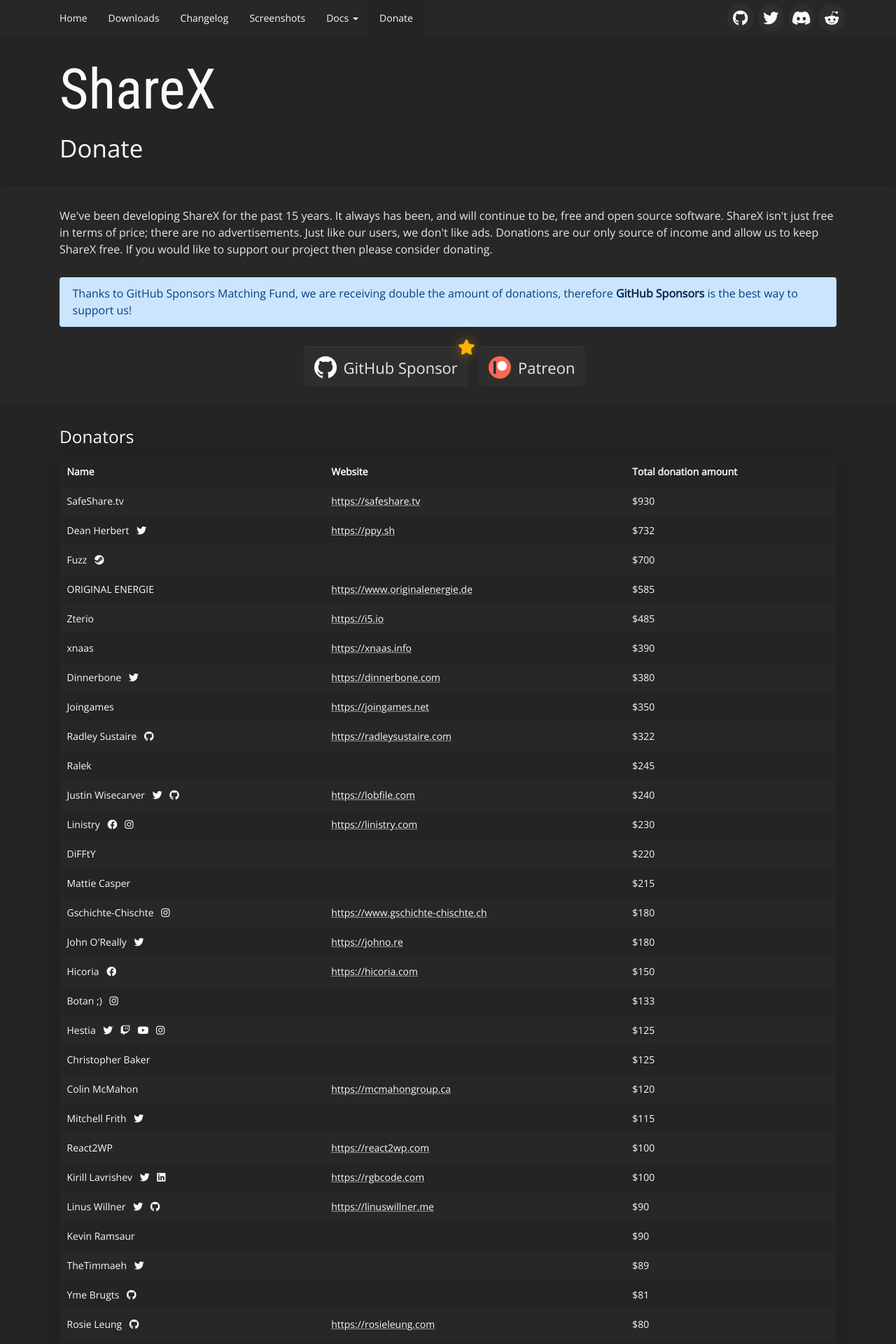
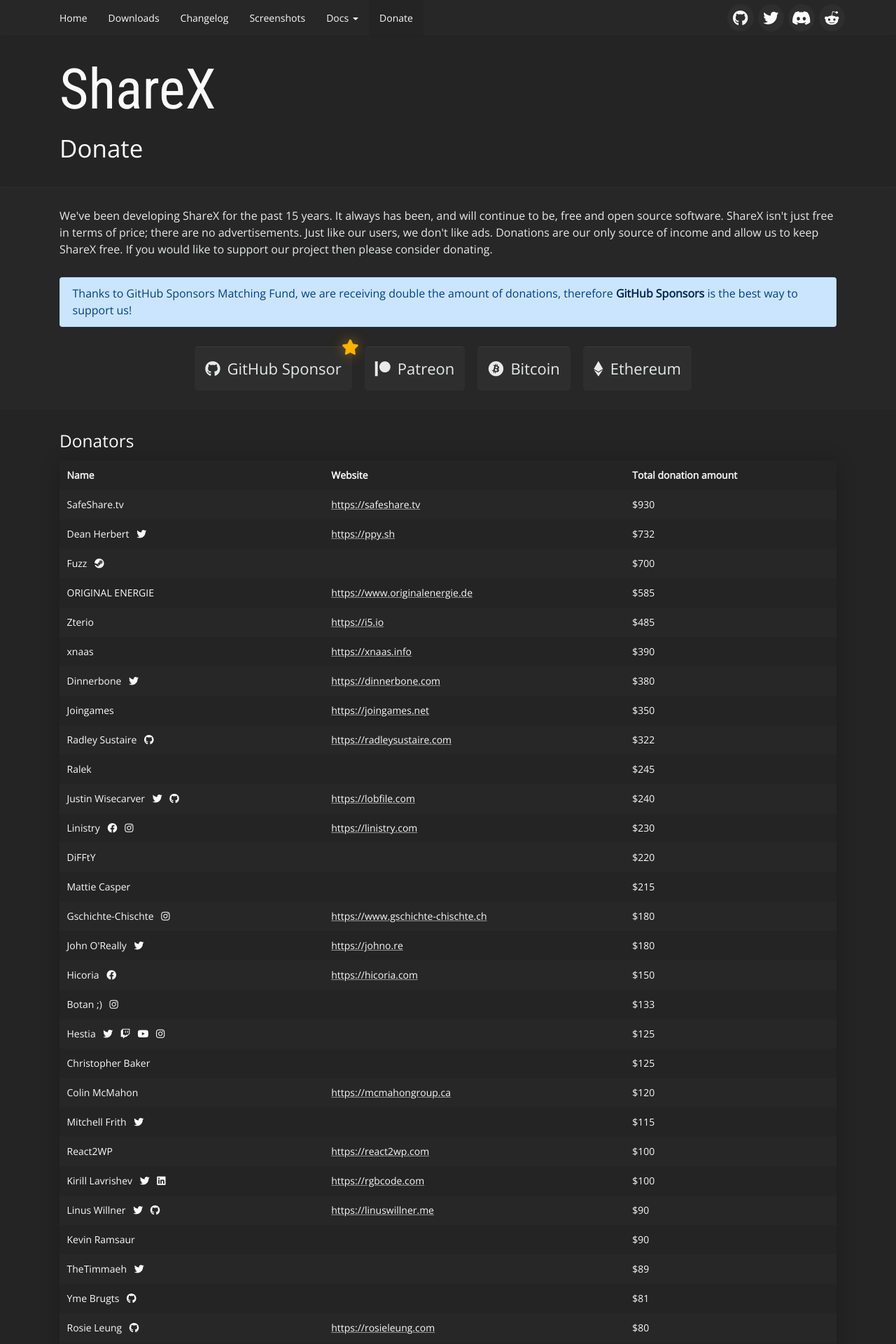
Before and after one commit to ShareX/sharex.github.io, a Jekyll site: the page built from donate.html, in a window 1280 px wide. Shown: the top 1920 px of the page at 70% size. Built offline with Jekyll 4.4.1, drawn with Linux system fonts in a browser that asks for light colours.

Commit message:
Added Bitcoin and Ethereum donation options

```diff
--- a/callback/index.html
+++ b/callback/index.html
@@ -7,7 +7,7 @@
     <div class="container">
         <h1 id="title"></h1>
         <div>
-            <input id="code" type="text" class="form-control" onfocus="this.select()" />
+            <input type="text" id="code" class="form-control" readonly />
             <a class="btn" role="button">Copy to clipboard</a>
         </div>
     </div>
--- a/css/main.scss
+++ b/css/main.scss
@@ -504,22 +504,12 @@
     }
 
     .btn {
+        margin: 0px $container-padding-half $container-padding-half 0px;
+        padding: $container-padding-half;
+
+        .fa-brands {
             margin-left: 0px;
-        margin-top: 0px;
-        margin-bottom: 1rem;
-        padding-left: 1rem;
-        padding-right: 1rem;
-
-        img {
             margin-right: 10px;
-        }
-
-        i {
-            margin-left: 10px;
-        }
-
-        span {
-            vertical-align: middle;
         }
     }
 }
@@ -531,22 +521,54 @@
 }
 
 .crypto-modal {
-    color: $background-highlight;
+    .modal-content {
+        background-color: $background-alt;
+        color: $text-color;
+
+        .modal-header {
+            border-bottom: none;
+
+            .modal-title {
+                font-size: 25px;
+                font-weight: 300;
+
+                .fa-brands {
+                    margin-right: 10px;
+                }
+            }
 
             .close {
+                color: $text-color;
                 font-size: 30px;
+            }
         }
 
         .crypto-qr {
-        margin: 20px;
+            margin: 0px $container-padding $container-padding $container-padding;
         }
 
         .crypto-address {
-        margin: 15px 5px 5px 5px;
+            display: flex;
 
-        .card-body {
-            font-size: 18px;
-            padding: 5px;
+            input {
+                height: auto;
+                background-color: lighten($background-highlight, 5%);
+                color: $text-color-alt;
+                border: none;
+                border-top: 1px solid lighten($background-highlight, 10%);
+                box-shadow: none;
+                font-size: 20px;
+                font-weight: 300;
+                padding-left: 15px;
+                text-align: center;
+            }
+
+            .btn {
+                margin: 0px 0px 0px 15px;
+                padding: 10px 15px;
+                white-space: nowrap;
+                width: 280px;
+            }
         }
     }
 }
--- a/donate.html
+++ b/donate.html
@@ -10,8 +10,62 @@
         <p class="alert alert-primary">Thanks to GitHub Sponsors Matching Fund, we are receiving double the amount of donations, therefore <a class="alert-link" href="https://github.com/sponsors/Jaex">GitHub Sponsors</a> is the best way to support us!</p>
 
         <div class="text-center">
-            <a class="btn" role="button" href="https://github.com/sponsors/Jaex"><img src="/img/GitHub.png" /><span>GitHub Sponsor<i class="fa-solid fa-star"></i></span></a>
-            <a class="btn" role="button" href="https://www.patreon.com/ShareX"><img src="/img/Patreon.png" /><span>Patreon</span></a>
+            <a class="btn" role="button" href="https://github.com/sponsors/Jaex">
+                <i class="fa-brands fa-github"></i>GitHub Sponsor<i class="fa-solid fa-star"></i>
+            </a>
+            <a class="btn" role="button" href="https://www.patreon.com/ShareX">
+                <i class="fa-brands fa-patreon"></i>Patreon
+            </a>
+            <a class="btn" role="button" href="#" data-toggle="modal" data-target="#bitcoin-modal">
+                <i class="fa-brands fa-bitcoin"></i>Bitcoin
+            </a>
+            <a class="btn" role="button" href="#" data-toggle="modal" data-target="#ethereum-modal">
+                <i class="fa-brands fa-ethereum"></i>Ethereum
+            </a>
+        </div>
+
+        <div id="bitcoin-modal" class="modal fade crypto-modal" tabindex="-1" role="dialog">
+            <div class="modal-dialog modal-dialog-centered modal-lg" role="document">
+                <div class="modal-content">
+                    <div class="modal-header">
+                        <h4 class="modal-title w-100 text-center"><i class="fa-brands fa-bitcoin"></i>Bitcoin</h4>
+                        <button type="button" class="close" data-dismiss="modal">
+                            <span>&times;</span>
+                        </button>
+                    </div>
+                    <div class="modal-body">
+                        <div class="text-center">
+                            <img class="crypto-qr" src="/img/Bitcoin_QR.png" />
+                            <div class="crypto-address">
+                                <input type="text" class="form-control" value="bc1qqcxjwyle23gnwscec2d2ef3n7hh5pl9yq6fthq" readonly />
+                                <a class="btn btn-clipboard-copy" role="button">Copy to clipboard</a>
+                            </div>
+                        </div>
+                    </div>
+                </div>
+            </div>
+        </div>
+
+        <div id="ethereum-modal" class="modal fade crypto-modal" tabindex="-1" role="dialog">
+            <div class="modal-dialog modal-dialog-centered modal-lg" role="document">
+                <div class="modal-content">
+                    <div class="modal-header">
+                        <h4 class="modal-title w-100 text-center"><i class="fa-brands fa-ethereum"></i>Ethereum</h4>
+                        <button type="button" class="close" data-dismiss="modal">
+                            <span>&times;</span>
+                        </button>
+                    </div>
+                    <div class="modal-body">
+                        <div class="text-center">
+                            <img class="crypto-qr" src="/img/Ethereum_QR.png" />
+                            <div class="crypto-address">
+                                <input type="text" class="form-control" value="0x01A2912Ed1CB69E51EE267614d73BfBccE385E09" readonly />
+                                <a class="btn btn-clipboard-copy" role="button">Copy to clipboard</a>
+                            </div>
+                        </div>
+                    </div>
+                </div>
+            </div>
         </div>
     </div>
 </div>
@@ -49,3 +103,4 @@
 </div>
 
 {% include common-js.html %}
+<script src="/js/sharex.donate.js"></script>
--- /dev/null
+++ b/js/sharex.donate.js
@@ -0,0 +1,17 @@
+$(document).ready(function() {
+    $(".btn-clipboard-copy").on("click", function() {
+        let button = $(this);
+        let text = button.prev("input[type='text']").val();
+        navigator.clipboard.writeText(text).then(function() {
+            button.text("Copied!");
+            setTimeout(function() {
+                button.text("Copy to clipboard");
+            }, 2000);
+        }, function() {
+            button.text("Copy failed.");
+            setTimeout(function() {
+                button.text("Copy to clipboard");
+            }, 2000);
+        });
+    });
+});
```
Also changed, not shown: img/Bitcoin.png (deleted), img/Bitcoin_QR.png (added), img/Ethereum.png (deleted), img/Ethereum_QR.png (added), img/GitHub.png (deleted), img/Patreon.png (deleted). Lines whose indentation alone changed are shown as unchanged.
